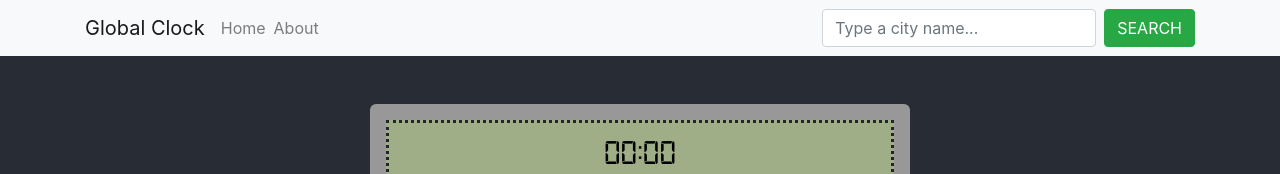
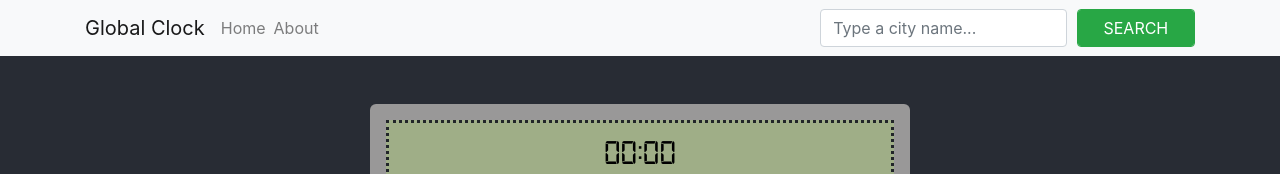
Before and after one commit to souzasmatheus/react-global-clock, a React (Create React App) app: page / in a window 1280 px wide. Shown: the top 174 px of the page. Built offline with nearby package versions, Linux system fonts and the light colour scheme.

Commit message:
Style Menu and SearchForm components

```diff
--- a/src/templates/menu.jsx
+++ b/src/templates/menu.jsx
@@ -7,7 +7,7 @@ const Menu = ({onSearch=f=>f}) => (
         <div className="container">
             <a href="/home" className="navbar-brand">Global Clock</a>
 
-            <ul className="navbar-nav flex-row">
+            <ul className="navbar-nav flex-row mr-md-auto">
                 <li className="nav-item mr-2">
                     <a className="nav-link" href="/">Home</a>
                 </li>
@@ -17,7 +17,7 @@ const Menu = ({onSearch=f=>f}) => (
             </ul>
 
 
-            <div className="ml-auto">
+            <div className="mx-auto mx-md-0">
                 <SearchForm onSearch={onSearch}/>
             </div>
         </div>
--- a/src/templates/search.jsx
+++ b/src/templates/search.jsx
@@ -10,12 +10,16 @@ const SearchForm = ({onSearch=f=>f}) => {
     }
 
     return (
-        <form className="form-inline search-form" onSubmit={submit}>
-            <div className="form-group mr-2">
-                <input type="text" className="form-control"
-                ref={input => _cityName = input} placeholder="Type a city name..."/>
+        <form onSubmit={submit}>
+            <div className="form-row">
+                <div className="col-8">
+                    <input type="text" className="form-control"
+                    ref={input => _cityName = input} placeholder="Type a city name..."/>
+                </div>
+                <div className="col">
+                    <Button styles="success form-control" type="submit">SEARCH</Button>
+                </div>
             </div>
-            <Button styles="success" type="submit">SEARCH</Button>
         </form>
     )
 }
```
